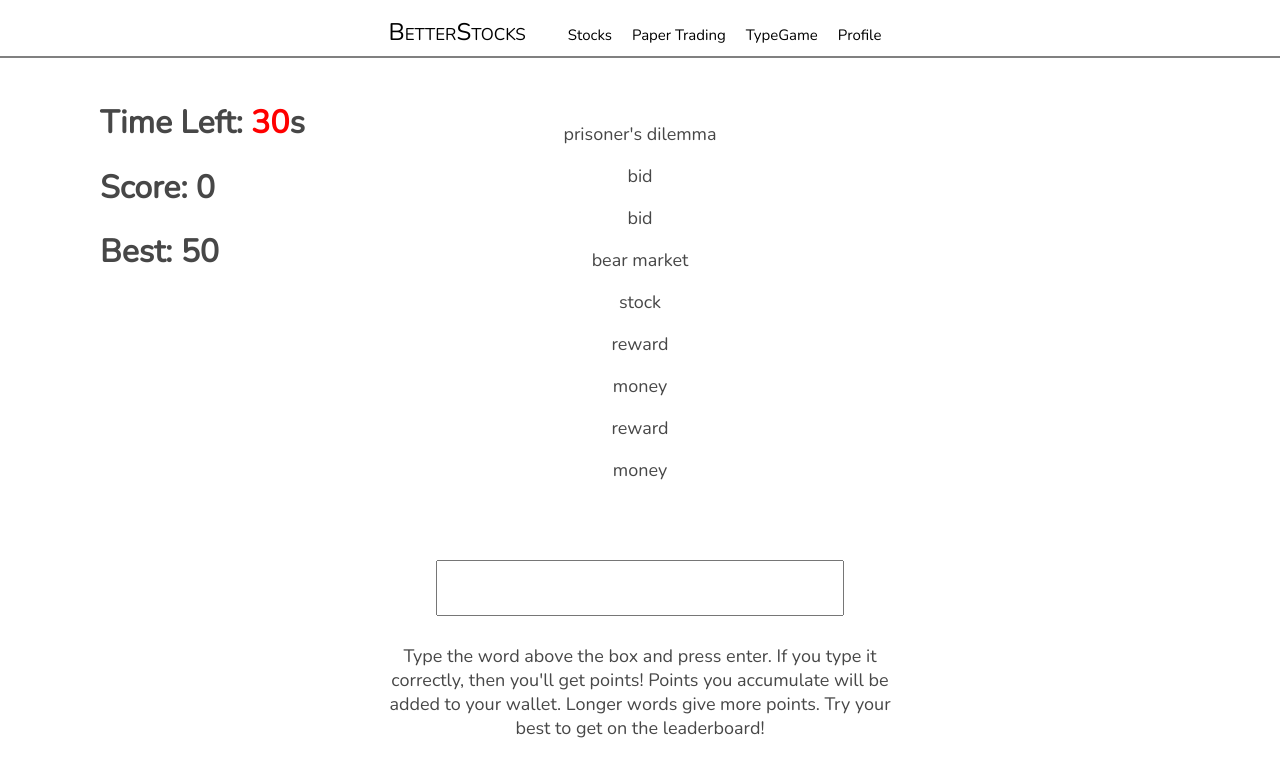
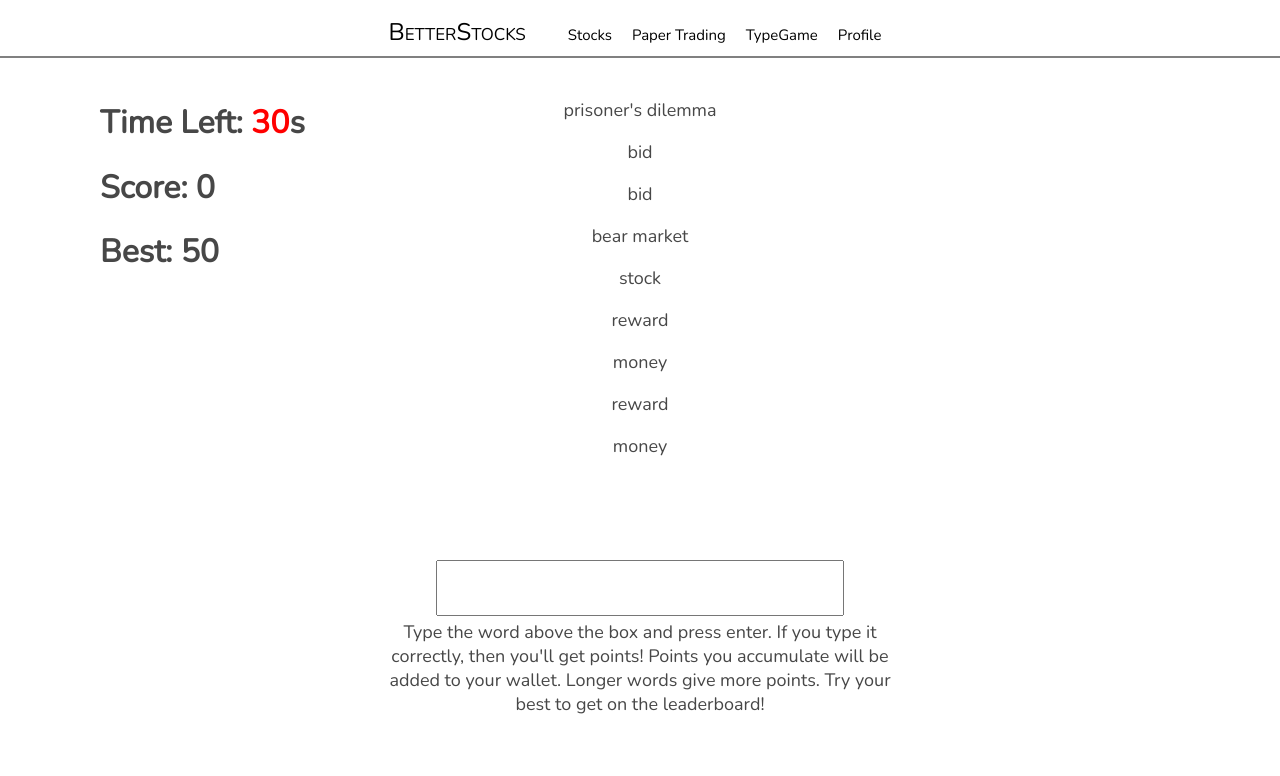
Before and after one commit to joncokisler/BetterStocks, a React (Create React App) app in the folder client/: page /game in a window 1280 px wide. Shown: the top 776 px of the page. Built offline with nearby package versions, Linux system fonts and the light colour scheme.

Commit message:
fixed spacing

```diff
--- a/client/src/react-components/TypeGame/TypeGame.css
+++ b/client/src/react-components/TypeGame/TypeGame.css
@@ -17,7 +17,7 @@
     padding: auto;
     margin-left: auto;
     margin-right: auto;
-    margin-top: -32rem;
+    margin-top: -33.5rem;
     top: 10vh;
     left: 35vw;
     width: 30vw;
```
